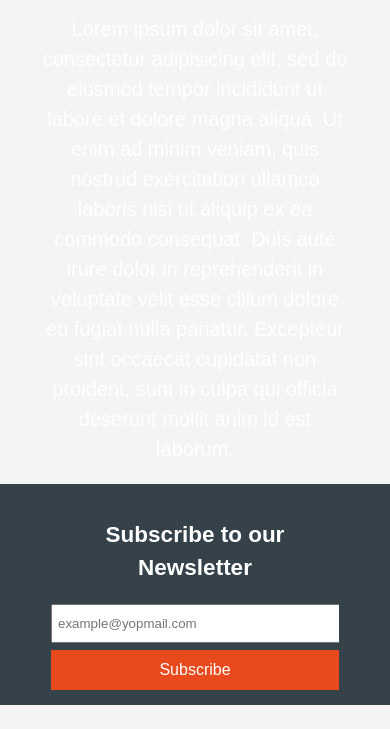
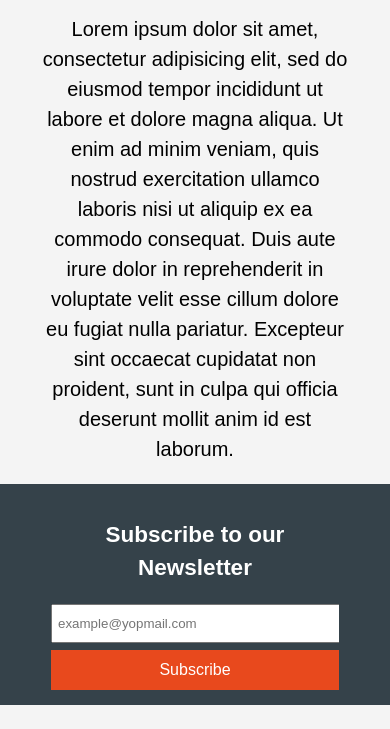
Before and after one commit to marwanatef2/CSE-SE-project, a plain HTML site: page My Pharmacy/index.html in a window 390 px wide. Shown: the part 577-1306 px from the top of the page. Drawn offline with Linux system fonts and the light colour scheme.

Commit message:
updated styles css file

```diff
--- a/My Pharmacy/css/style.css
+++ b/My Pharmacy/css/style.css
@@ -189,6 +189,14 @@ footer{
     padding-bottom: 10px;
   }
 
+  #showcase{
+    background-color: #f4f4f4;
+  }
+
+  #showcase h1, #showcase p{
+    color: black;
+  }
+
   #newsletter button{
     display: block;
     width: 100%;
```
